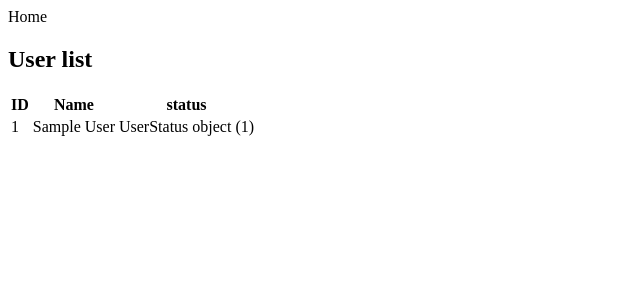
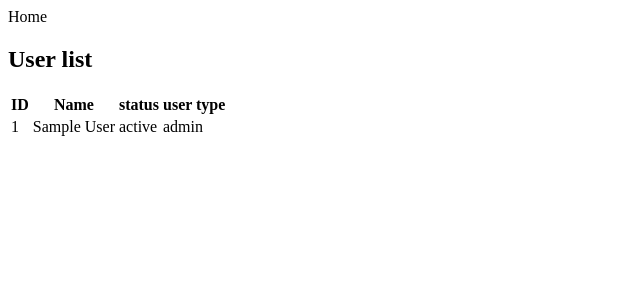
Before and after one commit to nopeson/AR, a Django app: page /ARapp/users/ in a window 1280 px wide. Shown: the top 300 px of the page, without its empty margins (0-640 px from the left). Run offline with Django 5.2, Linux system fonts and the light colour scheme; tables that the repository leaves empty hold one stand-in row (values such as "Sample post").

Commit message:
modified users html

```diff
--- a/AccessReview/ARapp/templates/ARapp/users.html
+++ b/AccessReview/ARapp/templates/ARapp/users.html
@@ -11,6 +11,7 @@
                 <th>ID</th>
                 <th>Name</th>
                 <th>status</th>
+                <th>user type</th>
             </tr>
             </thead>
             <tbody>
@@ -18,7 +19,8 @@
                 <tr>
                     <td>{{ user.employee_ID }}</td>
                     <td>{{ user.name }}</td>
-                    <td>{{ user.userStatus }}</td>
+                    <td>{{ user.userStatus.status }}</td>
+                    <td>{{ user.userStatus.userType }}</td>
                 </tr>
             {% endfor %}
             </tbody>
```
